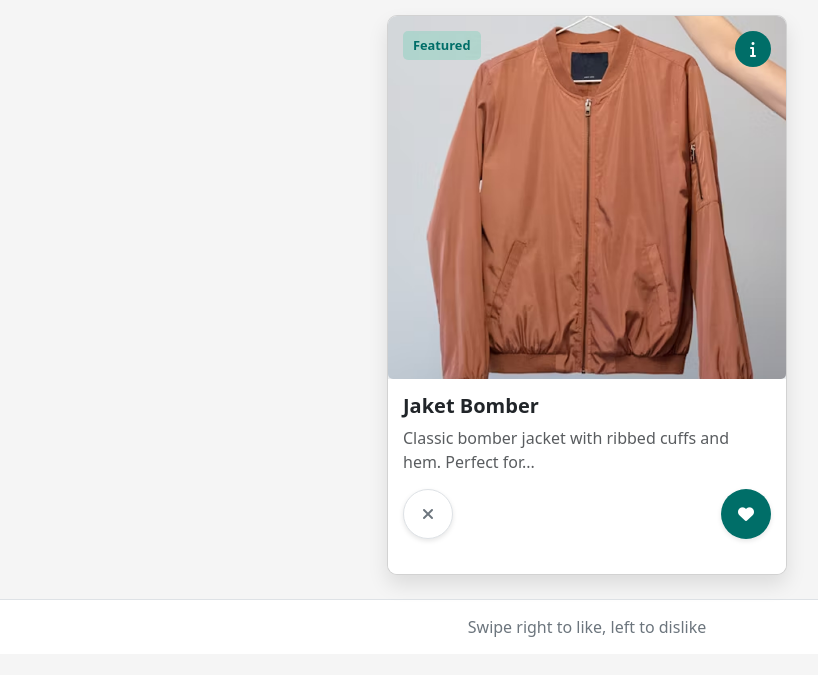
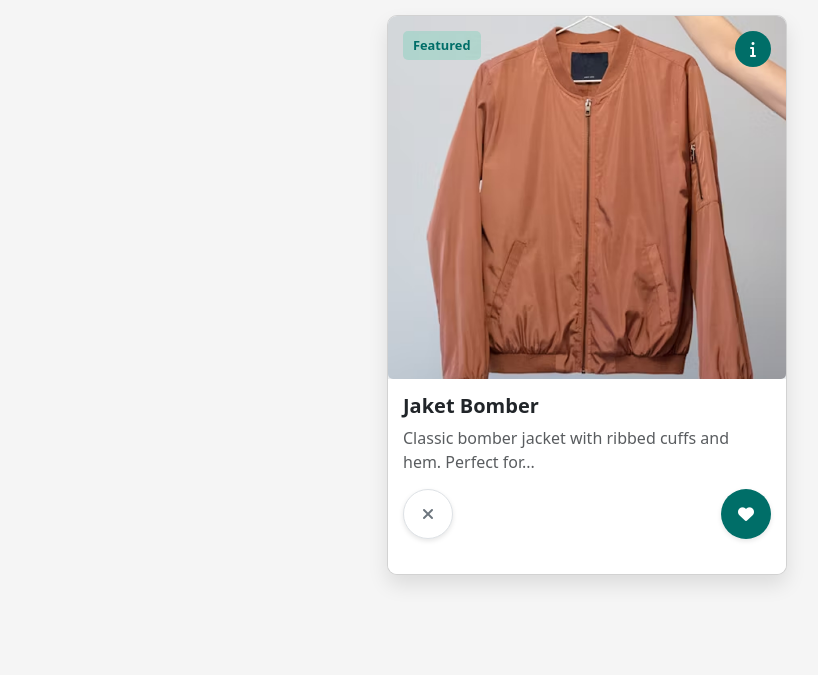
Before and after one commit to AdamKandias/restyled, a plain HTML site: page swipe-match.html in a window 1280 px wide. Shown: the part 89-764 px from the top of the page, without its empty margins (53-871 px from the left). Drawn offline with nearby package versions, Linux system fonts and the light colour scheme.

```diff
--- a/swipe-match.html
+++ b/swipe-match.html
@@ -235,15 +235,6 @@
             </div>
         </div>
     </main>
-
-    <!-- Footer -->
-    <footer class="footer">
-        <div class="container">
-            <p class="mb-0">Swipe right to like, left to dislike</p>
-        </div>
-    </footer>
-
-
     <script src="https://cdn.jsdelivr.net/npm/bootstrap@5.3.0-alpha1/dist/js/bootstrap.bundle.min.js"></script>
 
     <script>
```
